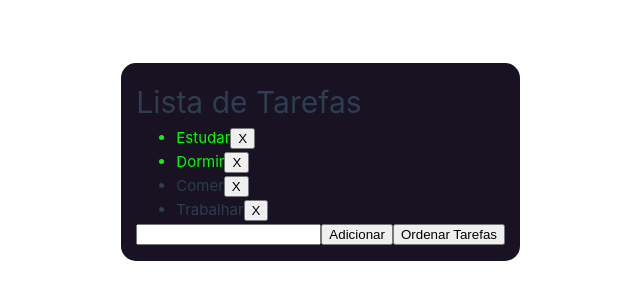
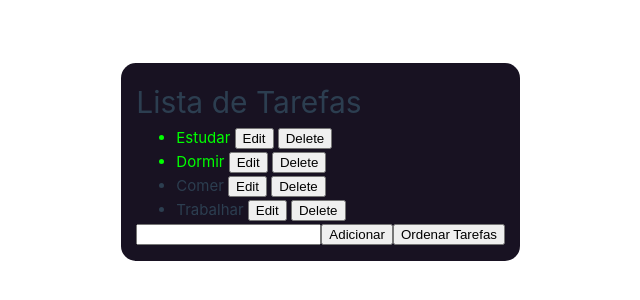
Before and after one commit to IgorMMichels/APP4, a Vue app: page / in a window 1280 px wide. Shown: the part 238-538 px from the top of the page, without its empty margins (120-760 px from the left). Built offline with nearby package versions, Linux system fonts and the light colour scheme.

Commit message:
Adição de funcionalidades para o APP4

```diff
--- a/src/App.vue
+++ b/src/App.vue
@@ -18,12 +18,12 @@
     <h1>Lista de Tarefas</h1>
     <ul>
       <li v-for="tarefa in tarefas" :key="tarefa" @click="tarefa.status = tarefa.status === 'concluida' ? 'pendente' : 'concluida'" :class="{concluida: tarefa.status == 'concluida'}">
-      {{ tarefa.nome }}<button @click="tarefas.splice(tarefas.indexOf(tarefa), 1)">X</button>
+      {{ tarefa.nome }} <button @click="tarefas.splice(tarefas.indexOf(tarefa), 1)">Edit</button> <button @click="tarefas.splice(tarefas.indexOf(tarefa), 1)">Delete</button>
     </li>
     </ul>
     <input type="text" v-model="novaTarefa">
     <button @click="tarefas.push({nome: novaTarefa, status: 'pendente'})">Adicionar</button>
-    <button @click="tarefas.sort((a, b) => b.nome.localeCompare(a.nome))">Ordenar Tarefas</button>
+    <button @click="tarefas.sort(tarefas.nome.sort())">Ordenar Tarefas</button>
   </div>
 </template>
 
```
